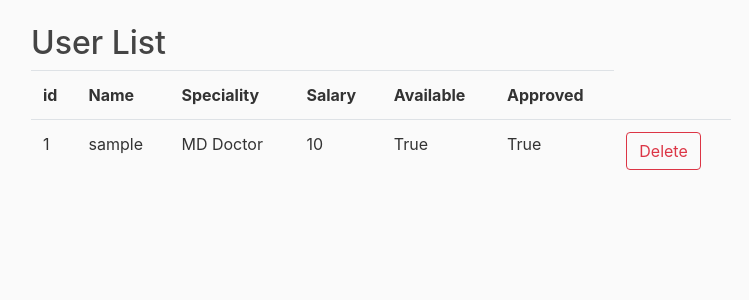
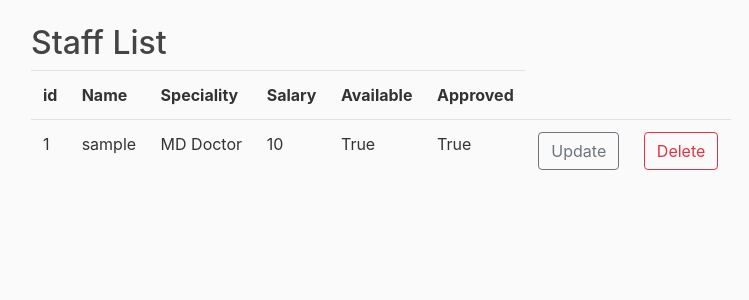
Before and after one commit to ayushipandya89/Hospital-Management-System, a Django app: page /view_staff/ in a window 1280 px wide. Shown: the part 56-356 px from the top of the page, without its empty margins (69-818 px from the left). Run offline with Django 4.2, Linux system fonts and the light colour scheme; a user stored in the database is signed in; tables that the repository leaves empty hold one stand-in row (values such as "Sample post"); some libraries are stand-ins or nearby versions.

Commit message:
staff update feature

```diff
--- a/Hospital/templates/Hospital/admin_home.html
+++ b/Hospital/templates/Hospital/admin_home.html
@@ -25,7 +25,7 @@
         </div>
         <div class="card" style="width: 18rem;">
           <div class="card-body">
-            <h5 class="card-title">View/Delete Staff</h5>
+            <h5 class="card-title">View/Update/Delete Staff</h5>
             <a href="{% url 'view-staff' %}" class="btn btn-primary">Go</a>
           </div>
         </div>
@@ -64,7 +64,7 @@
         <div class="card" style="width: 18rem;">
           <div class="card-body">
             <h5 class="card-title">Admit Patient</h5>
-            <a href="{% url 'admit-patient' %}" class="btn btn-primary">Go</a>
+            <a href="{% url 'admit-patient' %}" class="btn btn-primary">Admit</a>
           </div>
         </div>
         <div class="card" style="width: 18rem;">
--- a/users/templates/users/view_staff.html
+++ b/users/templates/users/view_staff.html
@@ -1,9 +1,9 @@
 {% extends 'Hospital/base.html' %}
 {% load static %}
-{% block title %}Users List{% endblock %}
+{% block title %}Staff List{% endblock %}
 {% block content %}
     <div class="container">
-        <h2> User List </h2>
+        <h2> Staff List </h2>
         <div class="row">
           <div class="col-sm">
           <table class="table">
@@ -25,6 +25,7 @@
                 <td>{{ u.salary }}</td>
                 <td>{{ u.is_available }}</td>
                 <td>{{ u.is_approve }}</td>
+                <td> <a href="{% url 'update-staff-profile' u.id %}""><button type="button" class="btn btn-outline-secondary">Update</button></td>
                 <td> <a href="{% url 'delete-profile' u.staff_id %}""><button type="button" class="btn btn-outline-danger">Delete</button></td>
               </tr>
             {% endfor %}
--- a/users/urls.py
+++ b/users/urls.py
@@ -19,6 +19,7 @@ urlpatterns = [
     path('password-reset-complete/',
          auth_views.PasswordResetCompleteView.as_view(template_name='users/password_reset_complete.html'),
          name='password_reset_complete'),
+    path('<pk>/update_staff/', user_views.UpdateStaffProfile.as_view(), name='update-staff-profile'),
     path('<pk>/update/', user_views.UpdateProfile.as_view(), name='update-profile'),
     path('<pk>/delete/', user_views.DeleteProfile.as_view(), name='delete-profile'),
     path('view_user/', ViewUser.as_view(), name='view-user'),
--- a/users/views.py
+++ b/users/views.py
@@ -1,9 +1,9 @@
 from django.contrib import messages
 from django.contrib.messages.views import SuccessMessageMixin
 from django.shortcuts import redirect, render
-from django.urls import reverse
+from django.urls import reverse, reverse_lazy
 from django.views.generic import CreateView, UpdateView, DeleteView, ListView
-from .forms import UserRegisterForm, UserUpdateForm, PatientRegistrationForm
+from .forms import UserRegisterForm, UserUpdateForm, PatientRegistrationForm, StaffUpdateForm
 from .models import CustomUser, Patient, Staff
 
 
@@ -109,3 +109,19 @@ class ViewStaff(ListView):
 
     def user_has_permissions(self, request):
         return self.request.user.is_superuser
+
+
+class UpdateStaffProfile(SuccessMessageMixin, UpdateView):
+    """
+    This class is for update the profile information of staff.
+    """
+    form_class = StaffUpdateForm
+    template_name = 'users/staff_update.html'
+    success_message = "Your staff profile was updated successfully"
+
+    def get_queryset(self):
+        query_set = Staff.objects.filter(id=self.kwargs['pk'])
+        return query_set
+
+    def get_success_url(self):
+        return reverse("view-staff")
```
Also changed, not shown: users/forms.py (+21 -1 lines), users/templates/users/staff_update.html (added, +16 -0 lines).
